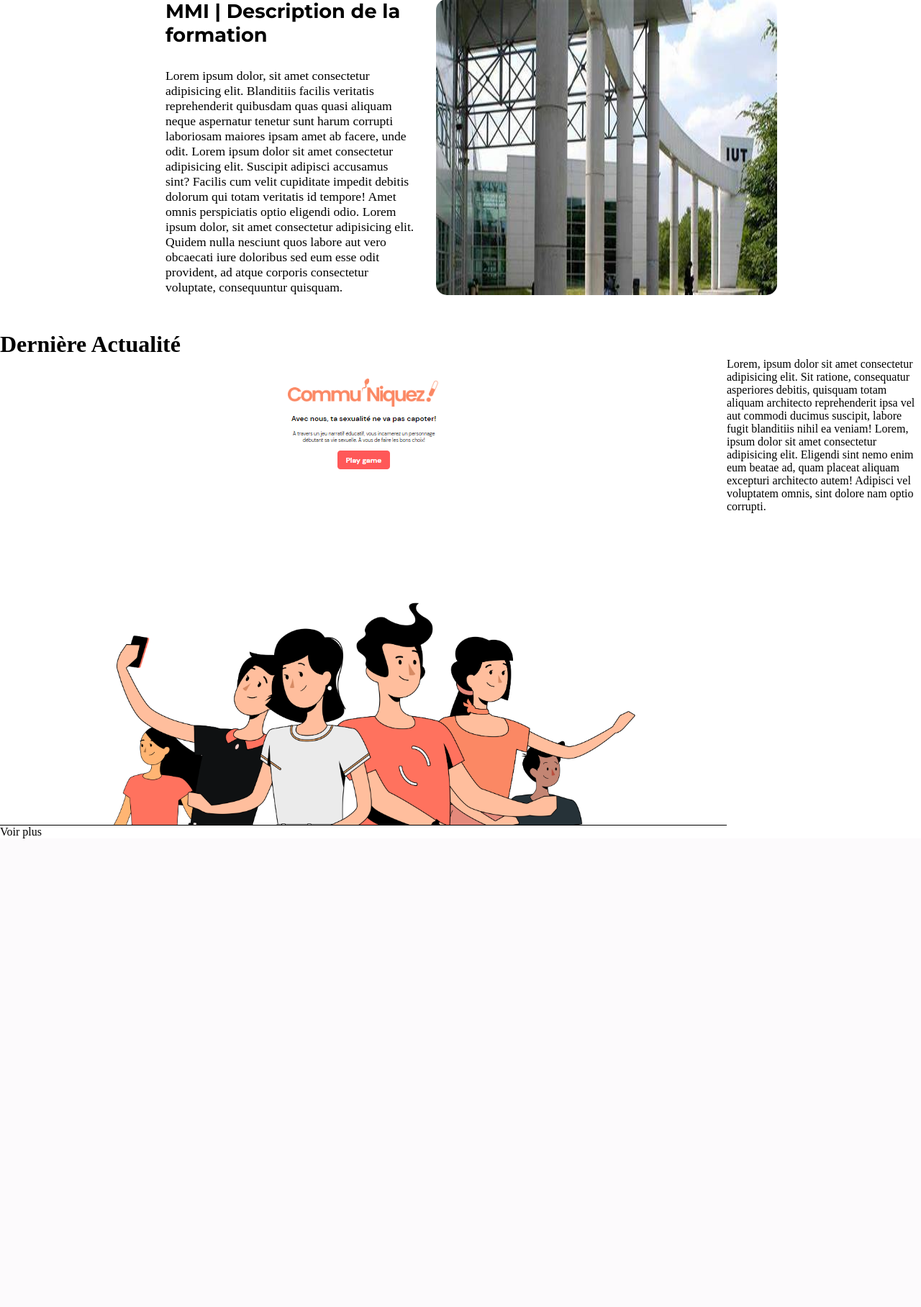
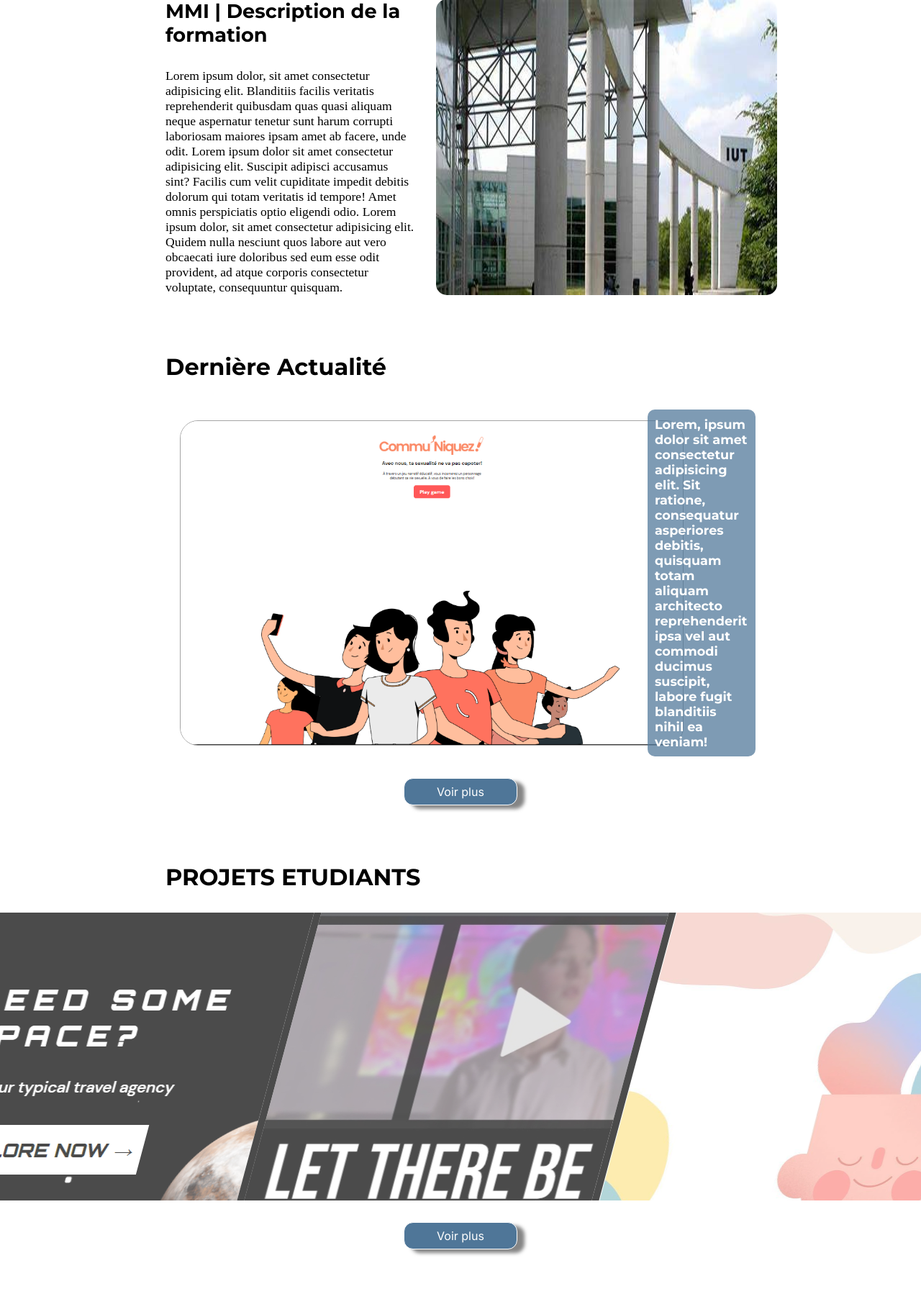
Before and after one commit to nathanmno/sae301, a PHP site: page / in a window 1280 px wide. Shown: the part 1240-3056 px from the top of the page at 72% size. Before the commit the page ends 2405 px from the top, so only its background shows below. Run offline with PHP 8.4, Linux system fonts and the light colour scheme.

Commit message:
Changement Index

```diff
--- a/index.css
+++ b/index.css
@@ -133,6 +133,12 @@ header{
     border: white solid 1px;
 }
 
+.btn-header:hover{
+    transform: translate(-2px, -2px);
+    background-color: #6e9cc5;
+    transition: 0.5s;
+}
+
 .all-btn-header{
     margin-left: 10vw;
 }
@@ -197,9 +203,147 @@ header{
 /*Dernière actu*/
 
 .derniere-actu{
-    margin-top: 80px 200px 0px 200px;
+    margin: 80px 200px 0px 200px;
 }
 
 .titre-derniere-actu{
     font-size: 2rem;
+    margin-left: 30px;
+    font-family: 'Montserrat', sans-serif;
+    font-weight: 700;
 }
+
+.actu-nuit-du-dev{
+    margin: 40px 30px 0px 50px;
+    align-items: center;
+}
+
+.actu-nuit-du-dev-img{
+    width: 700px;
+    border: solid rgba(0, 0, 0, 0.356) 1px;
+    border-radius: 25px;
+}
+
+.text-actu-nuit-du-dev{
+    margin-left: -50px;
+    font-size: 1.1rem;
+    font-family: 'Montserrat', sans-serif;
+    font-weight: 700;
+    color: white;
+    background-color: #4f7698ba;
+    border-radius: 10px;
+    height: fit-content;
+    padding: 10px;
+    width: 400px;
+}
+
+.voir-plus-actu{
+    margin: 30px auto 30px auto;
+    font-weight: 500;
+    text-align: center;
+    font-size: 1rem;
+    border-radius: 13px;
+    color: white;
+    width: fit-content;
+    background-color: #4f7698;
+    padding: 8px 45px 8px 45px;
+    box-shadow: rgba(59, 59, 59, 0.623) 10px 5px 5px;
+    border: white solid 1px;
+}
+
+.voir-plus-actu:hover{
+    transform: translate(-2px, -2px);
+    background-color: #6e9cc5;
+    transition: 0.5s;
+}
+
+/*Projets etudiants*/
+
+.projets-etudiants{
+    margin: 80px 0px 50px 0px;
+    overflow-x: hidden;
+}
+
+.titre-projets-etudiants{
+    font-size: 2rem;
+    margin-left: 230px;
+    margin-bottom: 30px;
+    font-family: 'Montserrat', sans-serif;
+    font-weight: 700;
+}
+
+.container-parallelogram{
+    margin-left: -100px;
+    margin-right: -100px;
+}
+
+#parallelogram1 {
+    width: 900px;
+    height: 400px;
+    -webkit-transform: skew(-15deg);
+       -moz-transform: skew(-15deg);
+         -o-transform: skew(-15deg);
+    background-image: url(./img/projet1.png);
+    border-right: black solid 10px;
+    opacity: 0.7;
+    transition: 0.5s;
+}
+
+#parallelogram1:hover{
+    opacity: 1;
+    transition: 0.5s;
+}
+
+#parallelogram2 {
+    width: 900px;
+    height: 400px;
+    -webkit-transform: skew(-15deg);
+       -moz-transform: skew(-15deg);
+         -o-transform: skew(-15deg);
+    background-image: url(./img/projet2.jpg);
+    border-right: black solid 10px;
+    opacity: 0.7;
+    transition: 0.5s;
+}
+
+#parallelogram2:hover{
+    opacity: 1;
+    transition: 0.5s;
+}
+
+#parallelogram3 {
+    width: 900px;
+    height: 400px;
+    -webkit-transform: skew(-15deg);
+       -moz-transform: skew(-15deg);
+         -o-transform: skew(-15deg);
+    background-image: url(./img/projet3.png);
+    border-right: black solid 10px;
+    opacity: 0.7;
+    transition: 0.5s;
+}
+
+#parallelogram3:hover{
+    opacity: 1;
+    transition: 0.5s;
+}
+
+.voir-plus-projets{
+    margin: 30px auto 30px auto;
+    font-weight: 500;
+    text-align: center;
+    font-size: 1rem;
+    border-radius: 13px;
+    color: white;
+    width: fit-content;
+    background-color: #4f7698;
+    padding: 8px 45px 8px 45px;
+    box-shadow: rgba(59, 59, 59, 0.623) 10px 5px 5px;
+    border: white solid 1px;
+}
+
+.voir-plus-projets:hover{
+    transform: translate(-2px, -2px);
+    background-color: #6e9cc5;
+    transition: 0.5s;
+}
--- a/index.html
+++ b/index.html
@@ -126,24 +126,32 @@
       </div>
       <div class="derniere-actu">
         <h4 class="titre-derniere-actu">Dernière Actualité</h4>
-        <div class="container-flex">
+        <div class="container-flex actu-nuit-du-dev">
           <img
             src="./img/nuit-du-dev.png"
             alt="Actu-nuit-du-dev"
-            class="actu-nuit-du-dev"
+            class="actu-nuit-du-dev-img"
           />
-          <p>
+          <p class="text-actu-nuit-du-dev">
             Lorem, ipsum dolor sit amet consectetur adipisicing elit. Sit
             ratione, consequatur asperiores debitis, quisquam totam aliquam
             architecto reprehenderit ipsa vel aut commodi ducimus suscipit,
-            labore fugit blanditiis nihil ea veniam! Lorem, ipsum dolor sit amet
-            consectetur adipisicing elit. Eligendi sint nemo enim eum beatae ad,
-            quam placeat aliquam excepturi architecto autem! Adipisci vel
-            voluptatem omnis, sint dolore nam optio corrupti.
+            labore fugit blanditiis nihil ea veniam!
           </p>
         </div>
         <a href="#Actualités" class="decoration-none">
-          <p>Voir plus</p>
+          <p class="voir-plus-actu font-inter">Voir plus</p>
+        </a>
+      </div>
+      <div class="projets-etudiants">
+        <h4 class="titre-projets-etudiants">PROJETS ETUDIANTS</h4>
+        <div class="container-flex container-parallelogram">
+          <div id="parallelogram1"></div>
+          <div id="parallelogram2"></div>
+          <div id="parallelogram3"></div>
+        </div>
+        <a href="#Projets Etudiants" class="decoration-none">
+          <p class="voir-plus-projets font-inter">Voir plus</p>
         </a>
       </div>
     </div>
@@ -253,6 +261,36 @@
         </div>
         <img src="./img/iut-provisoire.jpg" alt="" class="img-iut" />
       </div>
+      <div class="derniere-actu">
+        <h4 class="titre-derniere-actu">Last News</h4>
+        <div class="container-flex actu-nuit-du-dev">
+          <img
+            src="./img/nuit-du-dev.png"
+            alt="Actu-nuit-du-dev"
+            class="actu-nuit-du-dev-img"
+          />
+          <p class="text-actu-nuit-du-dev">
+            Lorem, ipsum dolor sit amet consectetur adipisicing elit. Sit
+            ratione, consequatur asperiores debitis, quisquam totam aliquam
+            architecto reprehenderit ipsa vel aut commodi ducimus suscipit,
+            labore fugit blanditiis nihil ea veniam!
+          </p>
+        </div>
+        <a href="#Actualités" class="decoration-none">
+          <p class="voir-plus-actu font-inter">See More</p>
+        </a>
+      </div>
+      <div class="projets-etudiants">
+        <h4 class="titre-projets-etudiants">STUDENTS PROJECTS</h4>
+        <div class="container-flex container-parallelogram">
+          <div id="parallelogram1"></div>
+          <div id="parallelogram2"></div>
+          <div id="parallelogram3"></div>
+        </div>
+        <a href="#Projets Etudiants" class="decoration-none">
+          <p class="voir-plus-projets font-inter">See More</p>
+        </a>
+      </div>
     </div>
   </body>
 </html>
```
Also changed, not shown: img/header-polygone.svg, img/projet1.png (added), img/projet2.jpg (added), img/projet3.png (added).
